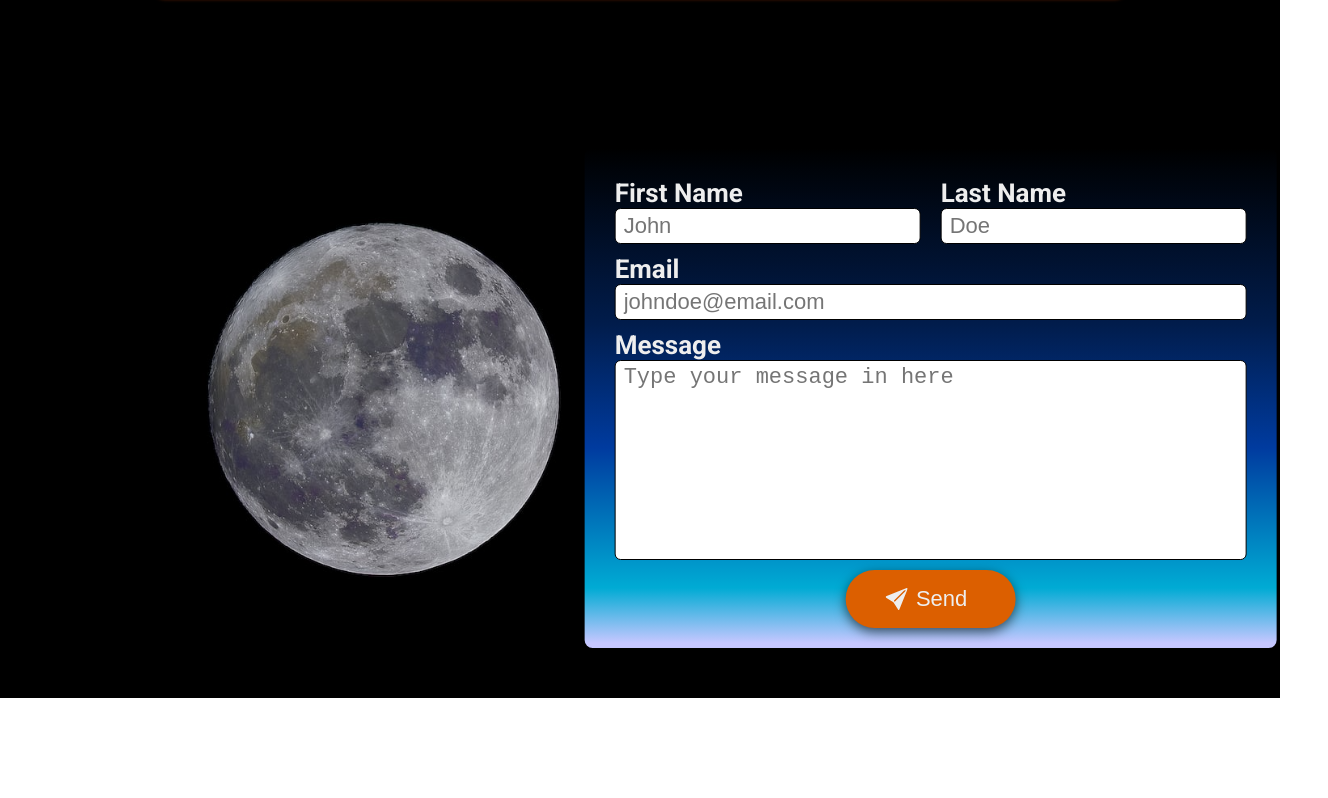
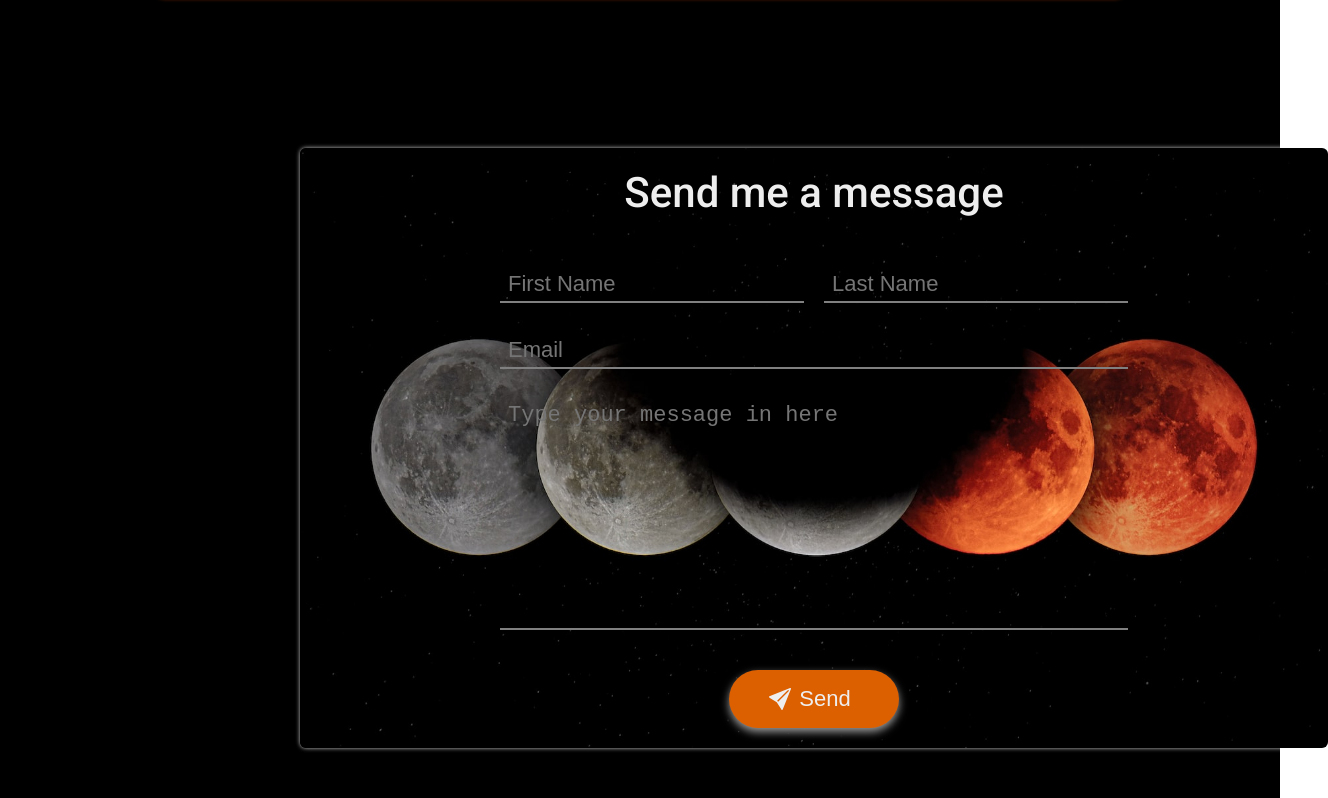
Before and after one commit to Onionie/portfolio, a React (Create React App) app: page / in a window 1280 px wide. Shown: the part 2377-3175 px from the top of the page, 1328 px wide, since content can reach past the window. Before the commit the page ends 3075 px from the top, so only its background shows below. Built offline with nearby package versions, Linux system fonts and the light colour scheme.

Commit message:
Redesigned contact form

```diff
--- a/src/Components/Contact.js
+++ b/src/Components/Contact.js
@@ -33,25 +33,30 @@ const Contact = () => {
 
   return (
     <section id="contact" className={styles.contact}>
-      <form className={styles.form__container} ref={form} onSubmit={sendEmail}>
+      {/* Create state modal: disabled={state? true : false */}
+      <fieldset disabled={false}>
+        <form
+          className={styles.form__container}
+          ref={form}
+          onSubmit={sendEmail}
+        >
+          <h1>Send me a message</h1>
           <div className={styles.name__box}>
-          <div>
-            <label>First Name</label>
-            <input type="text" name="user_fname" placeholder="John" required />
-          </div>
-          <div>
-            <label>Last Name</label>
-            <input type="text" name="user_lname" placeholder="Doe" required />
-          </div>
-        </div>
-        <label>Email</label>
             <input
-          type="email"
-          name="user_email"
-          placeholder="johndoe@email.com"
+              type="text"
+              name="user_fname"
+              placeholder="First Name"
               required
             />
-        <label>Message</label>
+
+            <input
+              type="text"
+              name="user_lname"
+              placeholder="Last Name"
+              required
+            />
+          </div>
+          <input type="email" name="user_email" placeholder="Email" required />
           <textarea
             name="message"
             placeholder="Type your message in here"
@@ -62,6 +67,8 @@ const Contact = () => {
             <input className={styles.send} type="submit" value="Send" />
           </div>
         </form>
+      </fieldset>
+
       {showModal ? <div className={styles.modal}>Message is sent!</div> : ''}
     </section>
   );
--- a/src/Components/Contact.module.css
+++ b/src/Components/Contact.module.css
@@ -1,50 +1,64 @@
 .contact {
   min-height: 600px;
   position: relative;
-  padding: 5rem 0;
+  padding: 5rem 30rem;
+  background-color: black;
+}
 
-  background-image: url('../Assets/images/moon.PNG');
+fieldset {
+  border: 0;
+}
+
+.form__container {
+  background-image: url('../Assets/images/moon-phase.jpg');
   background-position: center;
   background-size: cover;
   background-repeat: no-repeat;
+  height: 600px;
+  padding: 2rem 20rem;
+  border-radius: 0.6rem;
+  box-shadow: 0 0 4px rgba(255, 255, 255, 0.8);
+}
+
+.form__container h1 {
+  font-size: 4.2rem;
+  font-weight: 500;
+  text-align: center;
+  margin-bottom: 2rem;
 }
 
 .form__container {
-  background: linear-gradient(
-    0deg,
-    rgba(198, 199, 255, 1) 1%,
-    rgba(0, 171, 212, 1) 12%,
-    rgba(0, 59, 159, 1) 40%,
-    rgba(1, 28, 75, 1) 65%,
-    rgba(0, 0, 0, 1) 100%
-  );
-
-  position: absolute;
-  left: 50%;
-  transform: translateX(-8%);
-  height: 500px;
-  padding: 2rem 3rem;
-  border-radius: 0.8rem;
-}
-
-.form__container,
-.name__box div {
   display: flex;
   flex-direction: column;
-}
-
-.form__container label {
-  font-weight: 700;
-  font-size: 2.6rem;
-  margin-top: 1rem;
+  gap: 3rem;
 }
 
 .form__container input,
 .form__container textarea {
   font-size: 2.2rem;
   padding: 0.4rem 0.8rem;
-  border-radius: 0.6rem;
-  border: 1px solid black;
+  border: 0;
+  border-bottom: 2px solid grey;
+  background-color: transparent;
+  outline: none;
+  color: #eee;
+}
+
+input:-webkit-autofill,
+input:-webkit-autofill:hover,
+input:-webkit-autofill:focus,
+textarea:-webkit-autofill,
+textarea:-webkit-autofill:hover,
+textarea:-webkit-autofill:focus,
+select:-webkit-autofill,
+select:-webkit-autofill:hover,
+select:-webkit-autofill:focus {
+  border: 0;
+  border-bottom: 2px solid grey;
+  font-size: 2.2rem;
+  -webkit-text-fill-color: #eee;
+  -webkit-box-shadow: none;
+  transition: background-color 5000s ease-in-out 0s;
 }
 
 .form__container textarea {
@@ -54,7 +68,7 @@
 
 .name__box {
   display: grid;
-  grid-template-columns: 2fr 3fr;
+  grid-template-columns: 1fr 2fr;
   gap: 2rem;
 }
 
@@ -67,7 +81,7 @@
   cursor: pointer;
   border-radius: 500px;
   transition: all 0.4s;
-  box-shadow: 0 4px 12px rgba(0, 0, 0, 0.6);
+  box-shadow: 0 4px 8px rgba(255, 255, 255, 0.6);
 }
 
 .btn__send:hover {
@@ -76,7 +90,7 @@
 
 .btn__send:active {
   background-color: #bd3e08;
-  box-shadow: 0 2px 8px rgba(0, 0, 0, 0.8);
+  box-shadow: 0 1px 4px rgba(255, 255, 255, 0.8);
 }
 
 .btn__send svg {
```
Also changed, not shown: src/Assets/images/moon-phase.jpg (added). Lines whose indentation alone changed are shown as unchanged.
